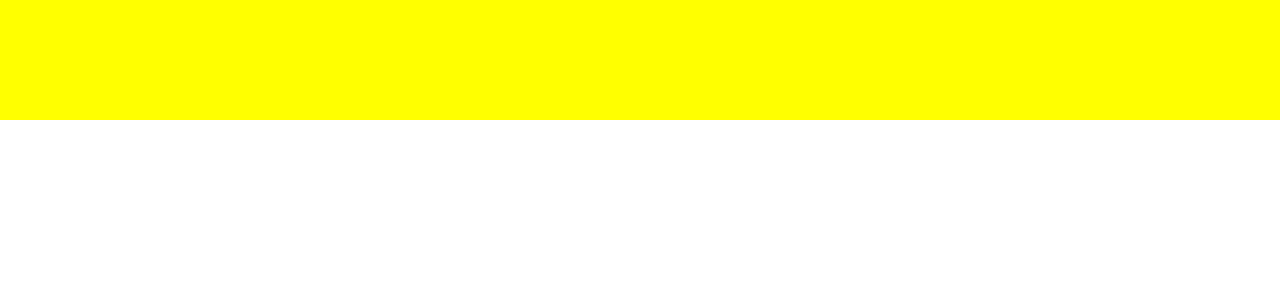
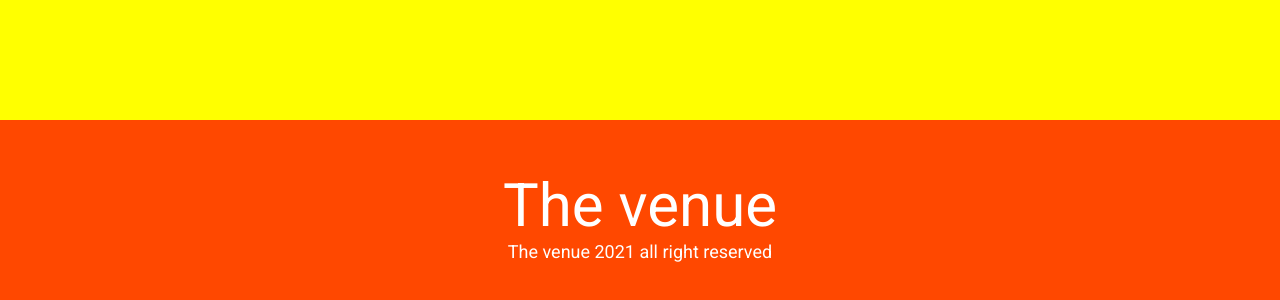
Before and after one commit to khmaladze-tiko/the_venue, a React (Create React App) app: page / in a window 1280 px wide. Shown: the part 3080-3380 px from the top of the page. Before the commit the page ends 3200 px from the top, so only its background shows below. Built offline with nearby package versions, Linux system fonts and the light colour scheme.

Commit message:
Creating the footer

```diff
--- a/package.json
+++ b/package.json
@@ -11,6 +11,7 @@
     "@testing-library/react": "^13.4.0",
     "@testing-library/user-event": "^13.5.0",
     "react": "^18.2.0",
+    "react-awesome-reveal": "^4.2.7",
     "react-dom": "^18.2.0",
     "react-scripts": "5.0.1",
     "web-vitals": "^2.1.4"
--- a/src/App.js
+++ b/src/App.js
@@ -2,6 +2,7 @@ import React from 'react';
 import './resources/styles.css'
 
 import Header from './components/header_footer/Header';
+import Footer from './components/header_footer/Footer';
 
 const App = () => {
   return (
@@ -11,7 +12,7 @@ const App = () => {
       <div style={{backgroundColor: 'blue', height: '800px'}}></div>
       <div style={{backgroundColor: 'green', height: '800px'}}></div>
       <div style={{backgroundColor: 'yellow', height: '800px'}}></div>
-
+      <Footer/>
     </div>
   );
 }
--- a/src/components/header_footer/Footer.js
+++ b/src/components/header_footer/Footer.js
@@ -1,6 +1,15 @@
 import React from "react";
+import { Fade } from "react-awesome-reveal";
+
 const Footer = () => {
-  return <>footer</>;
+  return (
+    <footer className="bck_red">
+        <Fade triggerOnce delay={500}>
+            <div className="font_rightous footer_logo_venue">The venue</div>
+            <div className="footer_copyright">The venue 2021 all right reserved</div>
+        </Fade>
+    </footer>
+  )
 };
 
 export default Footer;
```
Also changed, not shown: 1 other file (tests, documents, lock files or other folders).
